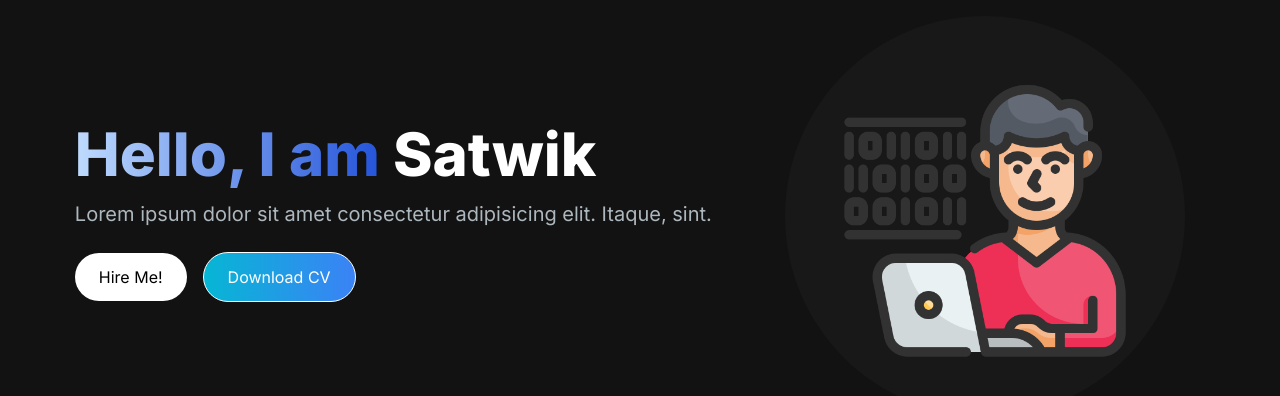
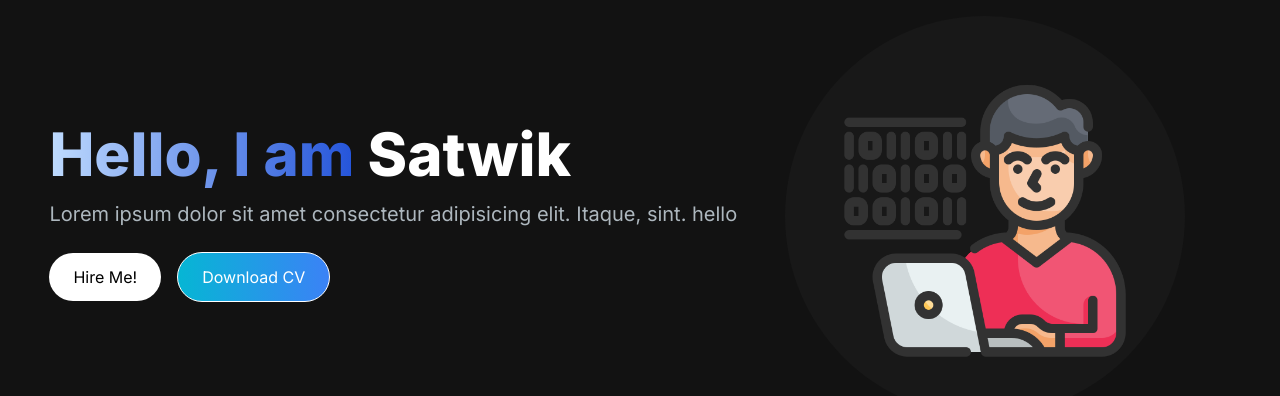
Before and after one commit to satwik-goyal/satwik-portfolio, a Next.js app: page / in a window 1280 px wide. Shown: the top 396 px of the page. Built offline with nearby package versions, Linux system fonts and the light colour scheme.

Commit message:
trying to commit

```diff
--- a/components/HeroSection.jsx
+++ b/components/HeroSection.jsx
@@ -14,7 +14,7 @@ export const HeroSection = () => {
           </h1>
           <p className="text-[#ADB7BE] text-base sm:text-lg mb-6 lg:text-xl">
             Lorem ipsum dolor sit amet consectetur adipisicing elit. Itaque,
-            sint.
+            sint. hello
           </p>
           <div>
             <button className="px-6 py-3 w-full sm:w-fit rounded-full sm:mr-4 mb-2 bg-white hover:bg-slate-200 text-black">
```
